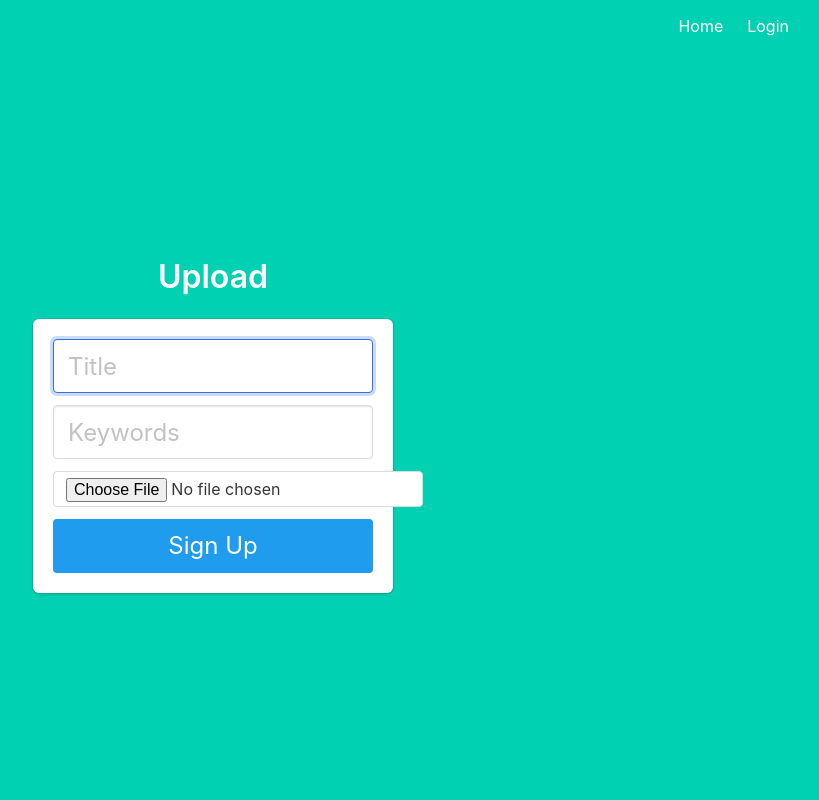
After one commit to cyberbuff/BlockchainResearchNetwork, a Flask app: page /author in a window 1280 px wide. The commit adds this page. Shown: the whole page, without its empty margins (427-1246 px from the left). Run offline with Flask 2, Linux system fonts and the light colour scheme.

Commit message:
UI additions

```diff
--- a/flask-project/main.py
+++ b/flask-project/main.py
@@ -20,6 +20,7 @@ def initialize(func):
     return init
 
 @main.route('/')
+@initialize
 def index():
     return render_template('index.html')
 
@@ -27,8 +28,23 @@ def index():
 @login_required
 @initialize
 def profile():
-    return render_template('profile.html', name=current_user.name,is_admin = iroha.is_admin(),is_author=iroha.is_author())
+    return render_template('profile.html', name=current_user.name,is_admin = iroha.is_admin(),is_author=iroha.is_author(),is_reviewer=iroha.is_reviewer())
 
 @main.route('/browse')
+@initialize
 def browse():
-    return 'Browse'
+    items = [{'name': 'Home', 'url': 'static/files/mozilla.pdf','keywords':'crypto'},
+            {'name': 'About', 'url': 'https://example.com/2','keywords':'blockchain'},
+            {'name': 'Pics', 'url': 'https://example.com/3','keywords':'hyperledger'}]
+    return render_template('browse.html', items=items)
+
+@main.route('/author')
+def author():
+    return render_template('author.html')
+
+@main.route('/reviewer')
+def reviewer():
+    items = [{'name': 'Home', 'url': 'static/files/mozilla.pdf','keywords':'crypto'},
+            {'name': 'About', 'url': 'https://example.com/2','keywords':'blockchain'},
+            {'name': 'Pics', 'url': 'https://example.com/3','keywords':'hyperledger'}]
+    return render_template('reviewer.html',items=items)
--- /dev/null
+++ b/flask-project/templates/author.html
@@ -0,0 +1,34 @@
+{% extends "base.html" %}
+
+{% block content %}
+<div class="column is-4 is-offset-4">
+    <h3 class="title">Upload</h3>
+    <div class="box">
+        {% with messages = get_flashed_messages() %}
+        {% if messages %}
+        <div class="notification is-danger">
+            {{ messages[0] }}. Go to <a href="{{ url_for('main.author') }}">login page</a>.
+        </div>
+        {% endif %}
+        {% endwith %}
+        <form method="POST" action="/upload" enctype="multipart/form-data">
+            <div class="field">
+                <div class="control">
+                    <input class="input is-large" type="text" name="title" placeholder="Title" autofocus="">
+                </div>
+            </div>
+            <div class="field">
+                <div class="control">
+                    <input class="input is-large" type="text" name="keywords" placeholder="Keywords" autofocus="">
+                </div>
+            </div>
+            <div class="field">
+                <div class="control">
+                    <input class="button" type=file name=file>
+                </div>
+            </div>
+            <button class="button is-block is-info is-large is-fullwidth">Sign Up</button>
+        </form>
+    </div>
+</div>
+{% endblock %}
--- a/flask-project/templates/base.html
+++ b/flask-project/templates/base.html
@@ -5,7 +5,7 @@
     <meta charset="utf-8">
     <meta http-equiv="X-UA-Compatible" content="IE=edge">
     <meta name="viewport" content="width=device-width, initial-scale=1">
-    <title>Flask Auth Example</title>
+    <title>Blockchain Research Network</title>
     <link rel="stylesheet" href="https://cdnjs.cloudflare.com/ajax/libs/bulma/0.7.2/css/bulma.min.css" />
 </head>
 
@@ -29,13 +29,10 @@
                                 Login
                             </a>
                             {%endif%}
-
                             {% if current_user.is_authenticated %}
-                                {% if iroha and iroha.is_admin%}
-                                    <a href="{{ url_for('auth.signup') }}" class="navbar-item">
-                                        {{ iroha.is_admin }}
-                                    </a>
-                                {% endif %}
+                                <a href="{{ url_for('main.browse') }}" class="navbar-item">
+                                    Browse
+                                </a>
                                 <a href="{{ url_for('auth.logout') }}" class="navbar-item">
                                     Logout
                                 </a>
--- a/flask-project/templates/login.html
+++ b/flask-project/templates/login.html
@@ -17,7 +17,6 @@
                     <input class="input is-large" type="email" name="email" placeholder="Your Email" autofocus="">
                 </div>
             </div>
-
             <div class="field">
                 <div class="control">
                     <input class="input is-large" type="password" name="password" placeholder="Your Password">
```
Also changed, not shown: flask-project/templates/browse.html (added, +19 -0 lines), flask-project/templates/profile.html (+0 -11 lines), flask-project/templates/reviewer.html (added, +21 -0 lines), flask-project/templates/welcome.html (deleted, +0 -15 lines), flask-project/app.py (line endings or trailing spaces), 1 other file.
